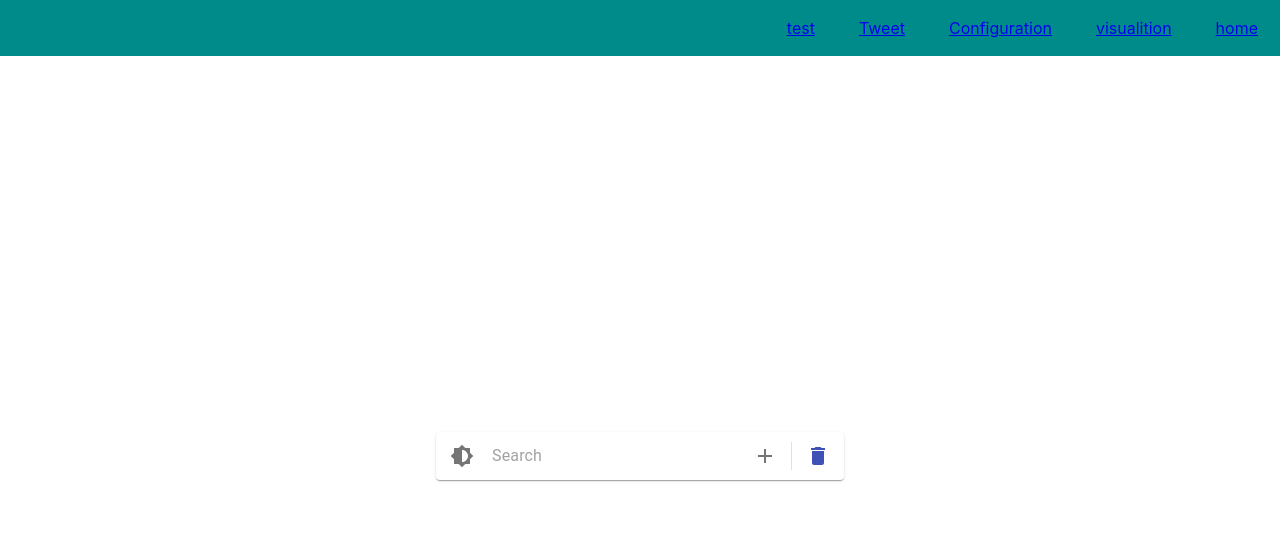
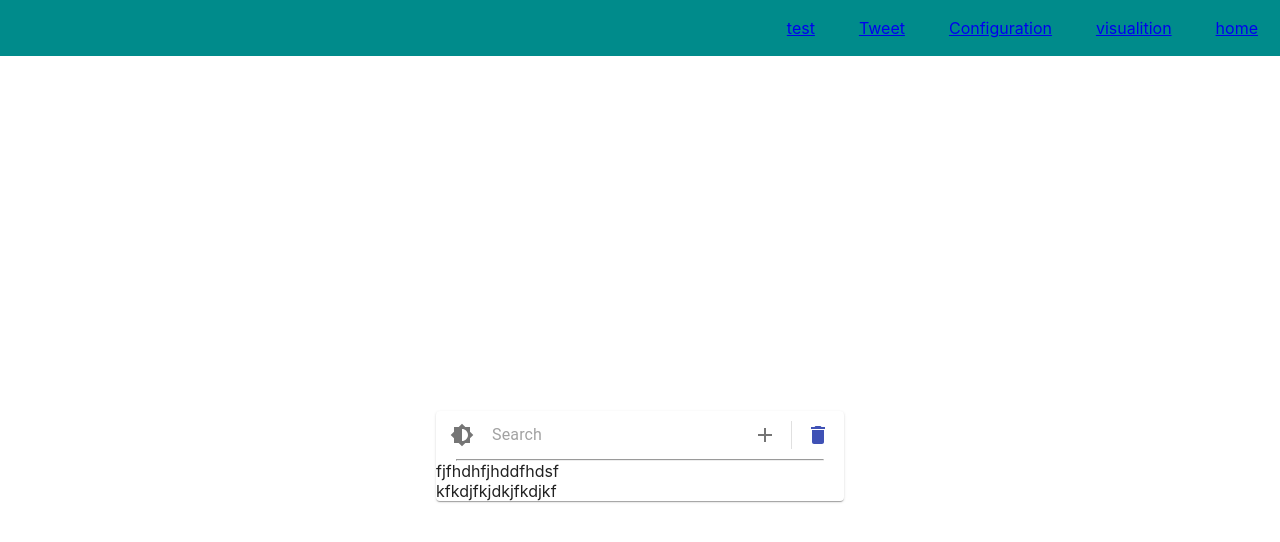
Before and after one commit to yassine-elazrak/web_scraping, a React (Create React App) app in the folder gui/: page /#/main in a window 1280 px wide. Shown: the top 542 px of the page. Built offline with nearby package versions, Linux system fonts and the light colour scheme.

Commit message:
add topic modeling2

```diff
--- a/gui/src/home/input.js
+++ b/gui/src/home/input.js
@@ -1,20 +1,23 @@
-import React, {useState} from 'react';
-import { makeStyles } from '@material-ui/core/styles';
-import Paper from '@material-ui/core/Paper';
-import InputBase from '@material-ui/core/InputBase';
-import Divider from '@material-ui/core/Divider';
-import IconButton from '@material-ui/core/IconButton';
-import Brightness6Icon from '@material-ui/icons/Brightness6';
-import AddIcon from '@material-ui/icons/Add';
-import DeleteIcon from '@material-ui/icons/Delete';
-import Button from '@material-ui/core/Button';
-import { v4 } from 'uuid';
+import React, { useState } from "react";
+import { makeStyles } from "@material-ui/core/styles";
+import Paper from "@material-ui/core/Paper";
+import InputBase from "@material-ui/core/InputBase";
+import Divider from "@material-ui/core/Divider";
+import IconButton from "@material-ui/core/IconButton";
+import Brightness6Icon from "@material-ui/icons/Brightness6";
+import AddIcon from "@material-ui/icons/Add";
+import DeleteIcon from "@material-ui/icons/Delete";
+import Button from "@material-ui/core/Button";
+import { v4 } from "uuid";
 
 const useStyles = makeStyles((theme) => ({
+    container:{
+
+    },
   root: {
-    padding: '2px 4px',
-    display: 'flex',
-    alignItems: 'center',
+    padding: "2px 4px",
+    display: "flex",
+    alignItems: "center",
     width: 400,
   },
   input: {
@@ -28,43 +31,47 @@ const useStyles = makeStyles((theme) => ({
     height: 28,
     margin: 4,
   },
+  line:{
+    width:'366px',
+    margin: 'auto',
+
+
+  }
 }));
 
-const Input =(props)=>{
+const Input = (props) => {
   const classes = useStyles();
-  const {tag, setTag} = props;
+  const { tag, setTag } = props;
 
-  const [item, setItem] = useState({id:v4(), title:''});
+  const [item, setItem] = useState({ id: v4(), title: "" });
 
-  const handleChange = (event)=>{
-      console.log( 'debug',item);
-      setItem({ id: item.id, title: event.target.value});
+  const handleChange = (event) => {
+    console.log("debug", item);
+    setItem({ id: item.id, title: event.target.value });
+  };
+
+  const handleAdd = () => {
+    console.log("addd");
+    if (item.title.trim()) {
+      setTag((prev) => {
+        return [...prev, item];
+      });
+
+      setItem({ id: v4(), title: "" });
     }
+  };
+  const handleDelete = () => {
+    setItem({ id: v4(), title: "" });
+    setTag([]);
+  };
 
-  const handleAdd = ()=>{
-      console.log('addd');
-      if (item.title.trim())
-      {
-          setTag(prev=>{
-              return [...prev, item ]
-          })
-
-          setItem({id:v4(), title:''});
-      }
-
-  }
-  const handleDelete = ()=>{
-    setItem({id:v4(), title:''});
-      setTag([]);
-  }
-
-  console.log('hello yassine', tag);
-
+  console.log("hello yassine", tag);
 
   return (
-    <Paper component="form" className={classes.root}>
-      <IconButton className={classes.iconButton} >
-      <Brightness6Icon/>
+    <Paper component="form" className={classes.container}>
+      <div className={classes.root}>
+        <IconButton className={classes.iconButton}>
+          <Brightness6Icon />
         </IconButton>
         <InputBase
           className={classes.input}
@@ -73,15 +80,26 @@ const Input =(props)=>{
           value={item.title}
           onChange={handleChange}
         />
-      <IconButton  className={classes.iconButton} onClick={handleAdd} >
-        <AddIcon/>
+        <IconButton className={classes.iconButton} onClick={handleAdd}>
+          <AddIcon />
         </IconButton>
         <Divider className={classes.divider} orientation="vertical" />
-      <IconButton color="primary" className={classes.iconButton} onClick={handleDelete} >
+        <IconButton
+          color="primary"
+          className={classes.iconButton}
+          onClick={handleDelete}
+        >
           <DeleteIcon />
         </IconButton>
+      </div>
+        <hr className={classes.line}/>
+      <div>
+      fjfhdhfjhddfhdsf
+      <br/>
+      kfkdjfkjdkjfkdjkf
+      </div>
     </Paper>
   );
-}
+};
 
 export default Input;
--- a/gui/src/main.js
+++ b/gui/src/main.js
@@ -50,7 +50,10 @@ const Search = () => {
         <div>
           <Input {...props} />
         </div>
-        <div></div>
+        {/* <div className={classes.Auto}>
+        hello
+
+        </div> */}
       </div>
     </div>
   );
@@ -83,6 +86,10 @@ const useStyles = makeStyles({
   },
   but_item:{
     margin:' 1px 4px',
+  },
+  Auto:{
+    backgroundColor:'#858'
+
   }
 });
 
```
Lines whose indentation alone changed are shown as unchanged.
